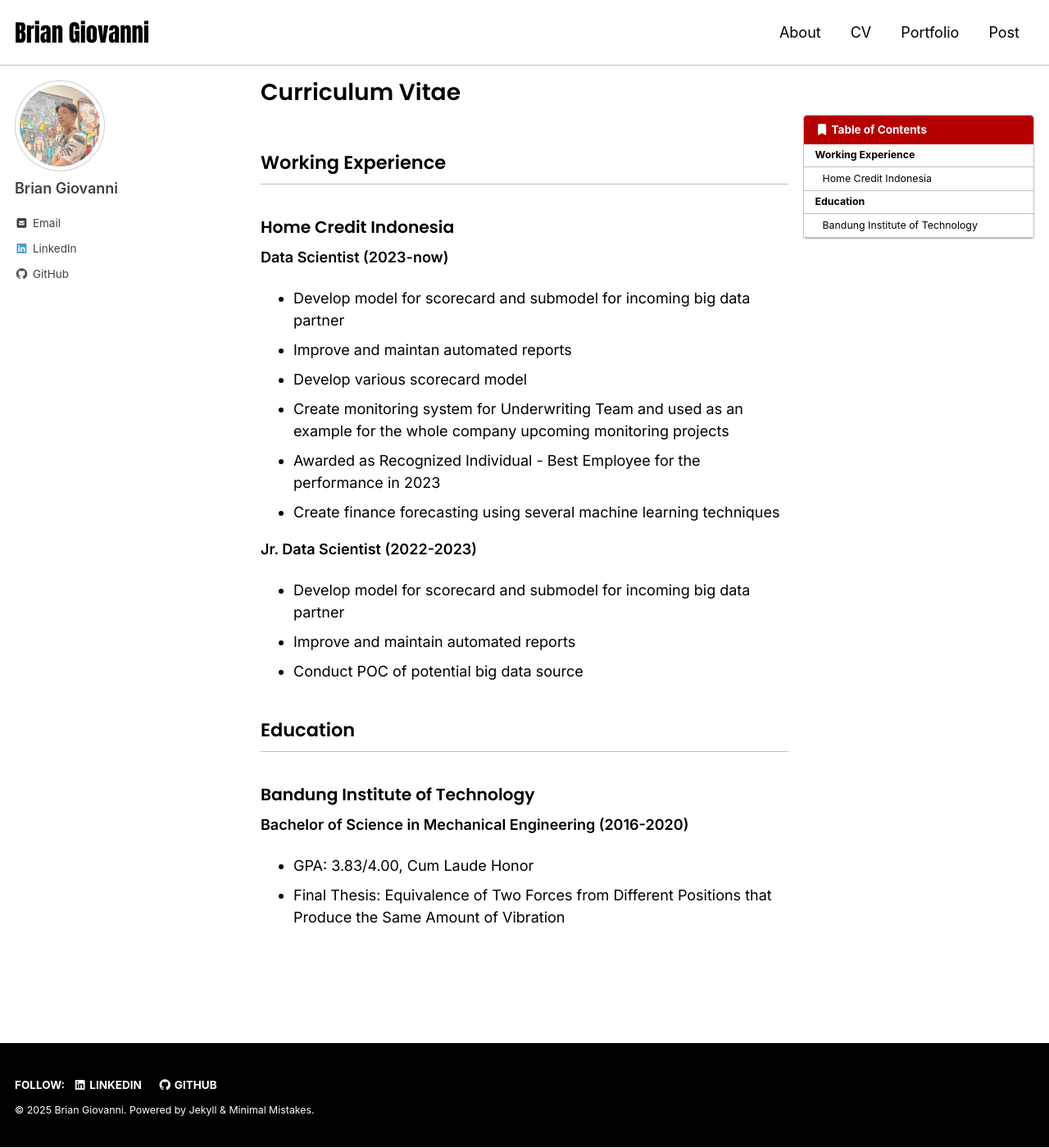
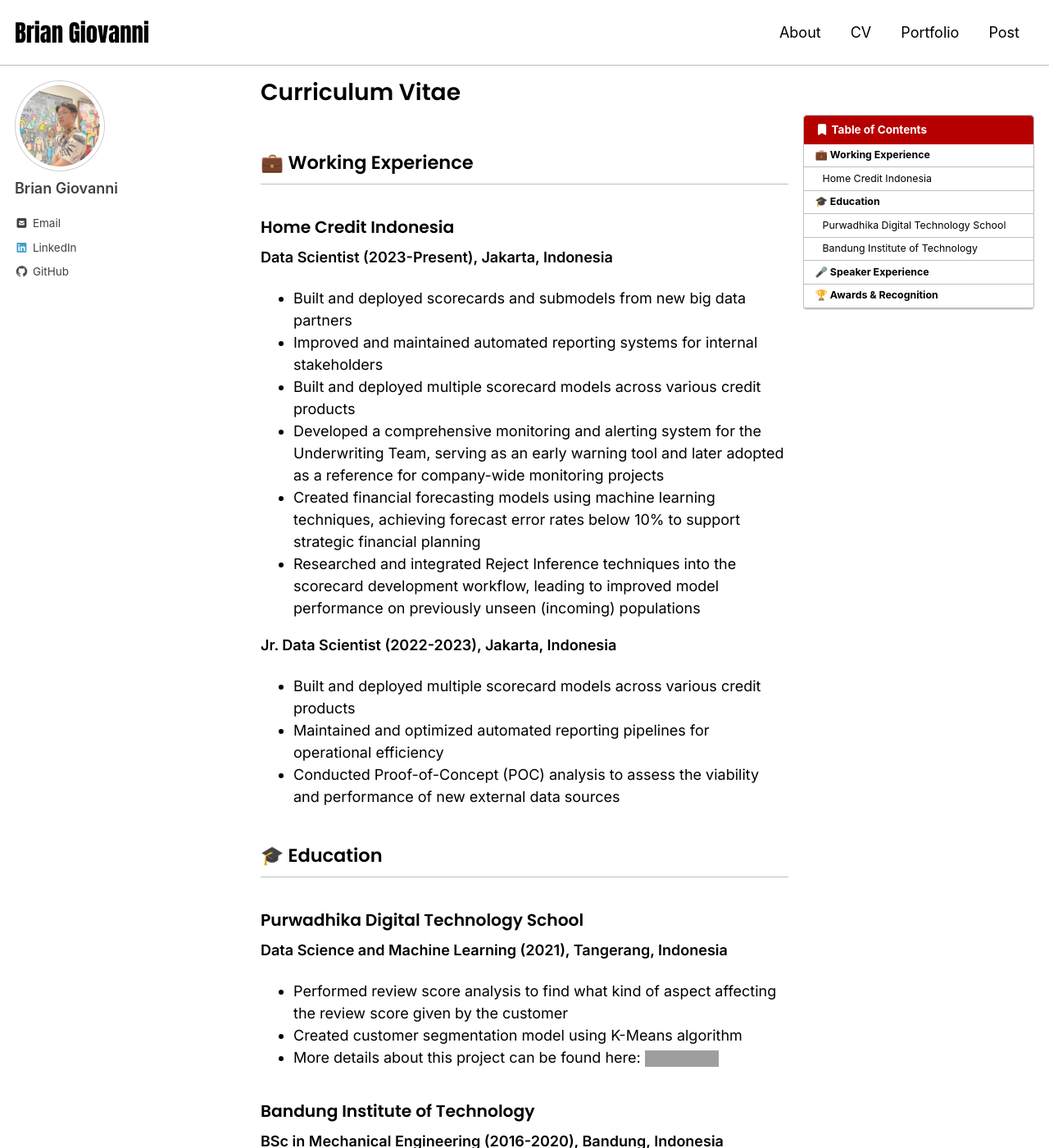
Before and after one commit to brian-giovanni/brian-giovanni.github.io, a Jekyll site: the page built from _pages/experience.md, in a window 1280 px wide and 1400 px high. Shown: the whole window at 82% size. Built offline with Jekyll 4.4.1, drawn with Linux system fonts in a browser that asks for light colours; cached includes are drawn as plain includes; some of the changed text lies outside the part shown; grey boxes are pictures that could not be loaded.

Commit message:
Finalize Experience

```diff
--- a/_pages/experience.md
+++ b/_pages/experience.md
@@ -4,28 +4,46 @@ permalink: /experience/
 layout: single
 author_profile: true
 toc: true
-toc_label: "Table of Contents"
+toc_label: " Table of Contents"
 toc_icon: "bookmark"
 ---
 
-## Working Experience
+## 💼 Working Experience
 ### Home Credit Indonesia
-**Data Scientist (2023-now)**
-- Develop model for scorecard and submodel for incoming big data partner
-- Improve and maintan automated reports
-- Develop various scorecard model
-- Create monitoring system for Underwriting Team and used as an example for the whole company upcoming monitoring projects
-- Awarded as Recognized Individual - Best Employee for the performance in 2023
-- Create finance forecasting using several machine learning techniques
+**Data Scientist (2023-Present), Jakarta, Indonesia**
+- Built and deployed scorecards and submodels from new big data partners
+- Improved and maintained automated reporting systems for internal stakeholders
+- Built and deployed multiple scorecard models across various credit products
+- Developed a comprehensive monitoring and alerting system for the Underwriting Team, serving as an early warning tool and later adopted as a reference for company-wide monitoring projects
+- Created financial forecasting models using machine learning techniques, achieving forecast error rates below 10% to support strategic financial planning
+- Researched and integrated Reject Inference techniques into the scorecard development workflow, leading to improved model performance on previously unseen (incoming) populations
 
-**Jr. Data Scientist (2022-2023)**
-- Develop model for scorecard and submodel for incoming big data partner
-- Improve and maintain automated reports
-- Conduct POC of potential big data source
+**Jr. Data Scientist (2022-2023), Jakarta, Indonesia**
+- Built and deployed multiple scorecard models across various credit products
+- Maintained and optimized automated reporting pipelines for operational efficiency
+- Conducted Proof-of-Concept (POC) analysis to assess the viability and performance of new external data sources
 
+## 🎓 Education
+### Purwadhika Digital Technology School
+**Data Science and Machine Learning (2021), Tangerang, Indonesia**
+- Performed review score analysis to find what kind of aspect affecting the review score given by the customer
+- Created customer segmentation model using K-Means algorithm
+- More details about this project can be found here: [![GitHub Repo](https://img.shields.io/badge/GitHub-View%20Project-181717?logo=github&style=flat-square)](https://github.com/brian-giovanni/ScikitLearnGroup_JC_DS_BSD_JKT_13_FinalProject)
 
-## Education
 ### Bandung Institute of Technology
-**Bachelor of Science in Mechanical Engineering (2016-2020)**
-- GPA: 3.83/4.00, Cum Laude Honor
-- Final Thesis: Equivalence of Two Forces from Different Positions that Produce the Same Amount of Vibration
+**BSc in Mechanical Engineering (2016-2020), Bandung, Indonesia**
+- GPA: **3.83/4.00**, Cum Laude Honor
+- Final Thesis: *"Equivalence of Two Forces from Different Positions that Produce the Same Amount of Vibration"*
+
+## 🎤 Speaker Experience
+**Speaker – “Optimizing Data Science Workflow with AI & Machine Learning”**
+*Skilvul*, 2024  <br>
+Delivered a session to 200+ participants on how we can leverage AI and machine learning to enhance data science modelling processes.
+
+**Speaker and Workshop Tutor – “Data Preprocessing”**
+*PTSDM PPI Dunia*, 2024 <br>
+Led a hands-on workshop covering data preprocessing and feature engineering for 50+ students.
+
+## 🏆 Awards & Recognition
+**Best Employee Award – 2024**
+Home Credit Indonesia
--- a/assets/css/main.scss
+++ b/assets/css/main.scss
@@ -45,3 +45,13 @@ body {
   font-size: 1rem;
   line-height: 1.5;
 }
+
+ul, ol {
+    margin-bottom: 1em;
+    margin-top: 1em;
+    li {
+        line-height: 1.5;
+        margin-bottom: 0em;
+        margin-top: 0em;
+    }
+}
```
